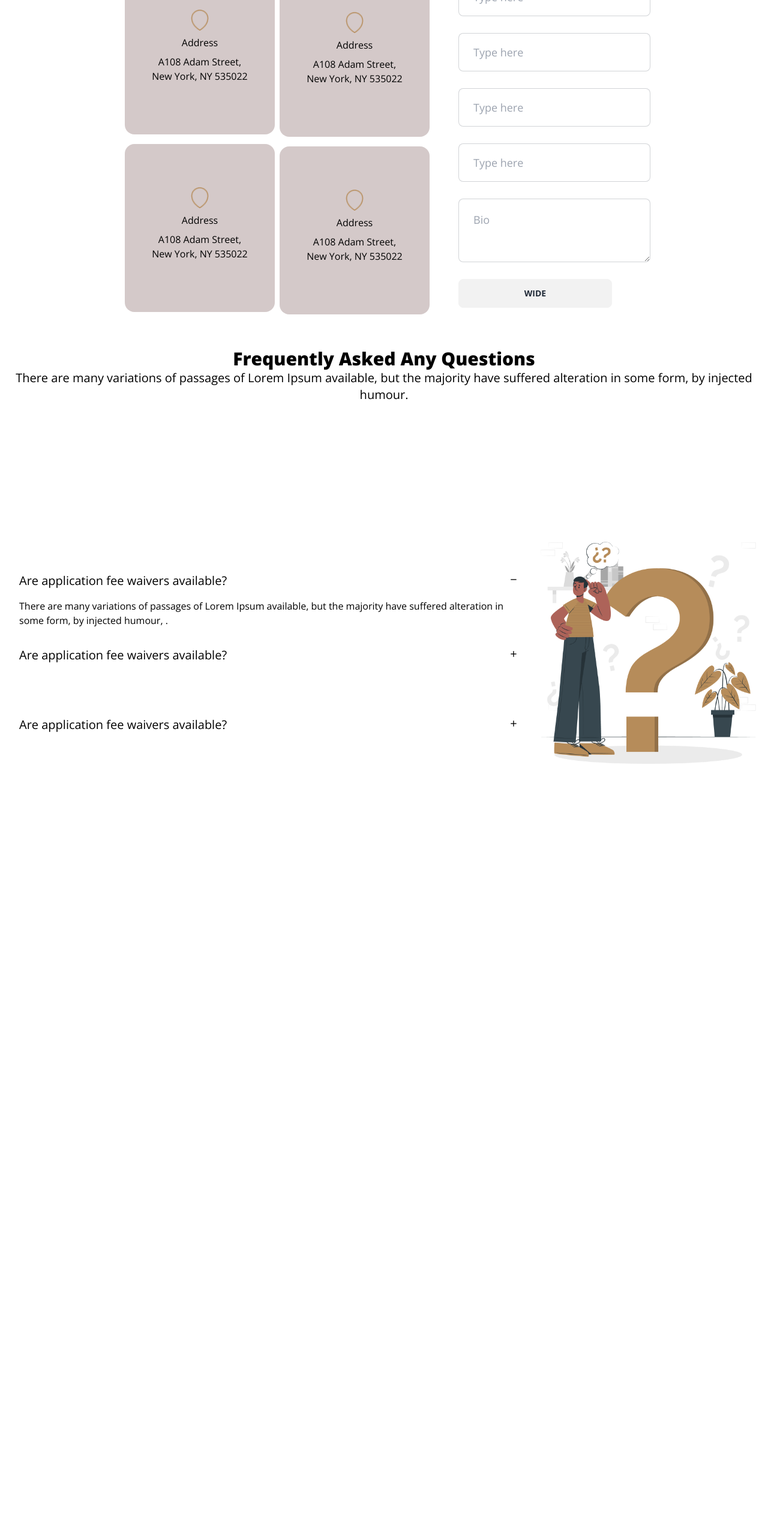
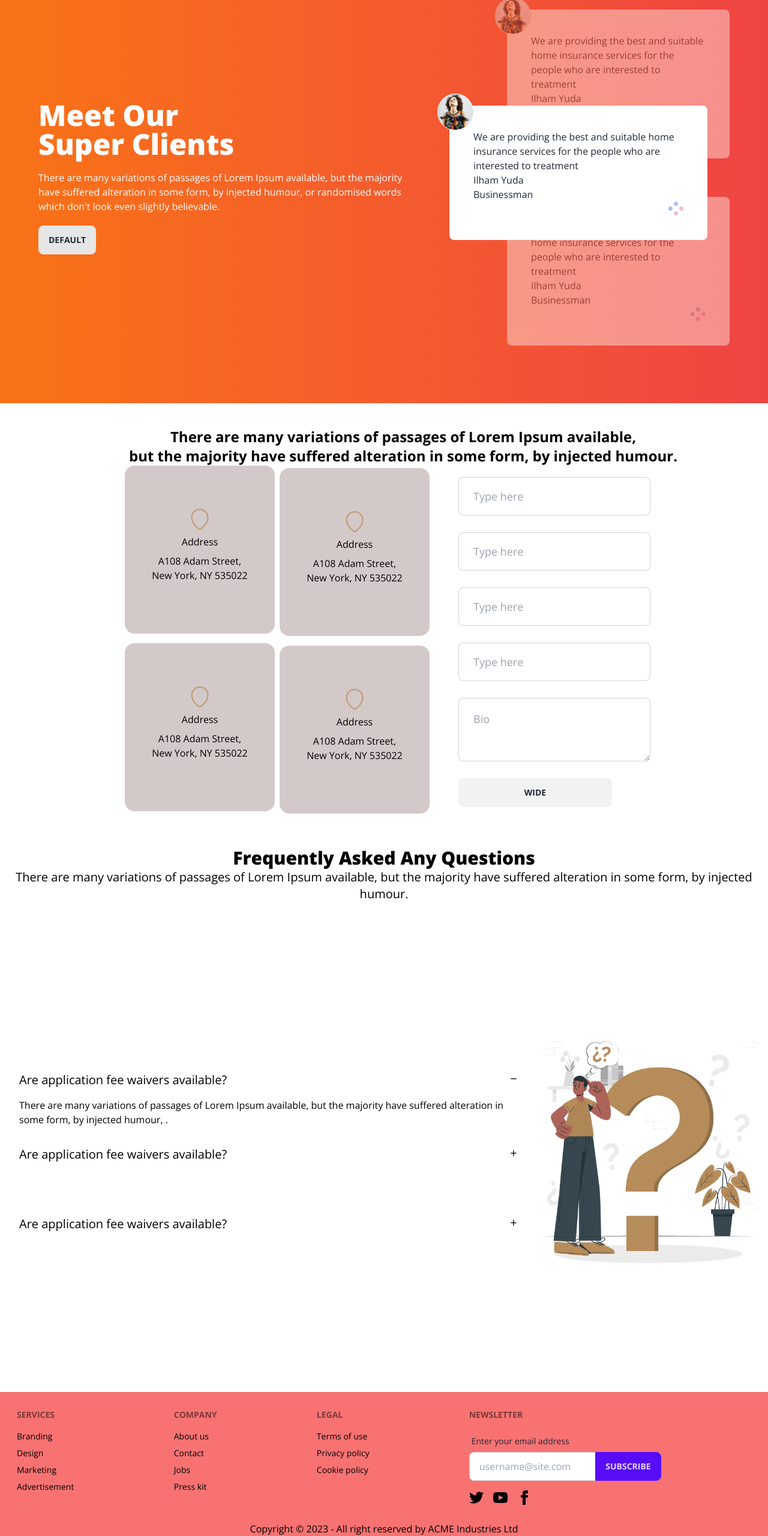
Before and after one commit to Sizan458/cloth-site, a plain HTML site: page Landing page/index.html in a window 1280 px wide. Shown: the part 216-2776 px from the top of the page at 60% size. Before the commit the page ends 1704 px from the top, so only its background shows below. Drawn offline with nearby package versions, Linux system fonts and the light colour scheme.

Commit message:
finish coustomer revew

```diff
--- a/Landing page/index.html
+++ b/Landing page/index.html
@@ -73,7 +73,57 @@
   <header>
 
   </header>
+
   <main>
+    <!-- coustmer reviev  section start -->
+
+    <section class="my-10 flex flex-col lg:flex-row gap-12 mb-10  bg-gradient-to-r from-orange-500 to-red-500 px-16 py-24">
+      <div class=" flex  lg: pr-28 items-center ">
+        <div class="space-y-5">
+          <h1 class="text-5xl font-extrabold text-white">Meet Our <br>
+          Super Clients</h1>
+        <p class="text-white" >There are many variations of passages of Lorem Ipsum available, but the majority have suffered alteration in some form, by injected humour, or randomised words which don't look even slightly believable. </p>
+        <div>
+          <button class="btn btn-active">Default</button>
+        </div>
+      </div>
+      </div>
+     <div class="relative">
+      <div class=" relative opacity-40 mb-16 z-10 p-10 rounded-lg bg-white">
+        <img class="absolute -left-5 -top-5 broder-4 rounded-full bg-white" src="images/client.png" alt="">
+        <p>We are providing the best and suitable home insurance services for the people who are interested to treatment</p>
+        <p>Ilham Yuda</p>
+        <p>Businessman</p>
+        <div class="flex justify-end">
+          <img src="images/circles.png" alt="">
+        </div>
+        </div>
+        <div >
+      <div class="  absolute p-10  top-40  lg: -left-24 z-20  rounded-lg bg-white  lg:w-[430px] ">
+        <img class="absolute -left-5 -top-5 broder-4 rounded-full bg-white" src="images/client.png" alt="">
+        <p>We are providing the best and suitable home insurance services for the people who are interested to treatment</p>
+        <p>Ilham Yuda</p>
+        <p>Businessman</p>
+        <div class="flex justify-end">
+          <img src="images/circles.png" alt="">
+        </div>
+      </div>
+      <div>
+      <div class=" relative opacity-40 z-10 p-10  rounded-lg bg-white">
+        <img class="absolute -left-5 -top-5 broder-4 rounded-full bg-white" src="images/client.png" alt="">
+        <p>We are providing the best and suitable home insurance services for the people who are interested to treatment</p>
+        <p>Ilham Yuda</p>
+        <p>Businessman</p>
+        <div class="flex justify-end">
+          <img src="images/circles.png" alt="">
+        </div>
+     </div>
+
+
+      </div>
+    </section>
+
+
     <!--Contact With Us section start -->
     <div class="md:ml-[5%] text-2xl lg:text-center bg-white">
         <h4 class="w-[95%] mx-auto font-semibold text-black md:w-auto  lg:w-auto">There are many variations of passages of Lorem Ipsum available, <br> but the majority have suffered alteration in some form, by injected humour.</h4>
@@ -186,8 +236,55 @@
     <!--question asked section start -->
 
   </main>
-  <footer>
+  <!--footer section start -->
+  <footer >
+    <div class="footer mr-2 bg-error text-black md:p-4 lg:p-7">
+      <div>
+        <span class="footer-title">Services</span>
+        <a class="link link-hover">Branding</a>
+        <a class="link link-hover">Design</a>
+        <a class="link link-hover">Marketing</a>
+        <a class="link link-hover">Advertisement</a>
+      </div>
+      <div>
+        <span class="footer-title">Company</span>
+        <a class="link link-hover">About us</a>
+        <a class="link link-hover">Contact</a>
+        <a class="link link-hover">Jobs</a>
+        <a class="link link-hover">Press kit</a>
+      </div>
+      <div>
+        <span class="footer-title">Legal</span>
+        <a class="link link-hover">Terms of use</a>
+        <a class="link link-hover">Privacy policy</a>
+        <a class="link link-hover">Cookie policy</a>
+      </div>
+      <div>
+        <span class="footer-title">Newsletter</span>
+        <div class="form-control w-80">
+          <label class="label">
+            <span class="label-text">Enter your email address</span>
+          </label>
+          <div class="relative">
+            <input type="text" placeholder="username@site.com" class="input input-bordered w-full pr-16" />
+            <button class="btn btn-primary absolute top-0 right-0 rounded-l-none">Subscribe</button>
+          </div>
+        </div>
+        <div class="grid grid-flow-col gap-4 mt-2 ">
+          <a><svg xmlns="http://www.w3.org/2000/svg" width="24" height="24" viewBox="0 0 24 24" class="fill-current"><path d="M24 4.557c-.883.392-1.832.656-2.828.775 1.017-.609 1.798-1.574 2.165-2.724-.951.564-2.005.974-3.127 1.195-.897-.957-2.178-1.555-3.594-1.555-3.179 0-5.515 2.966-4.797 6.045-4.091-.205-7.719-2.165-10.148-5.144-1.29 2.213-.669 5.108 1.523 6.574-.806-.026-1.566-.247-2.229-.616-.054 2.281 1.581 4.415 3.949 4.89-.693.188-1.452.232-2.224.084.626 1.956 2.444 3.379 4.6 3.419-2.07 1.623-4.678 2.348-7.29 2.04 2.179 1.397 4.768 2.212 7.548 2.212 9.142 0 14.307-7.721 13.995-14.646.962-.695 1.797-1.562 2.457-2.549z"></path></svg></a>
+          <a><svg xmlns="http://www.w3.org/2000/svg" width="24" height="24" viewBox="0 0 24 24" class="fill-current"><path d="M19.615 3.184c-3.604-.246-11.631-.245-15.23 0-3.897.266-4.356 2.62-4.385 8.816.029 6.185.484 8.549 4.385 8.816 3.6.245 11.626.246 15.23 0 3.897-.266 4.356-2.62 4.385-8.816-.029-6.185-.484-8.549-4.385-8.816zm-10.615 12.816v-8l8 3.993-8 4.007z"></path></svg></a>
+          <a><svg xmlns="http://www.w3.org/2000/svg" width="24" height="24" viewBox="0 0 24 24" class="fill-current"><path d="M9 8h-3v4h3v12h5v-12h3.642l.358-4h-4v-1.667c0-.955.192-1.333 1.115-1.333h2.885v-5h-3.808c-3.596 0-5.192 1.583-5.192 4.615v3.385z"></path></svg></a>
+        </div>
+      </div>
 
+    </div>
+    <div  class="bg-error text-black md:text-center lg:text-center">
+      <p class="">Copyright © 2023 - All right reserved by ACME Industries Ltd</p>
+    </div>
   </footer>
+
+
+
+
 </body>
 </html>
```
Also changed, not shown: Landing page/images/circles.png (added), Landing page/images/client.png (added).
